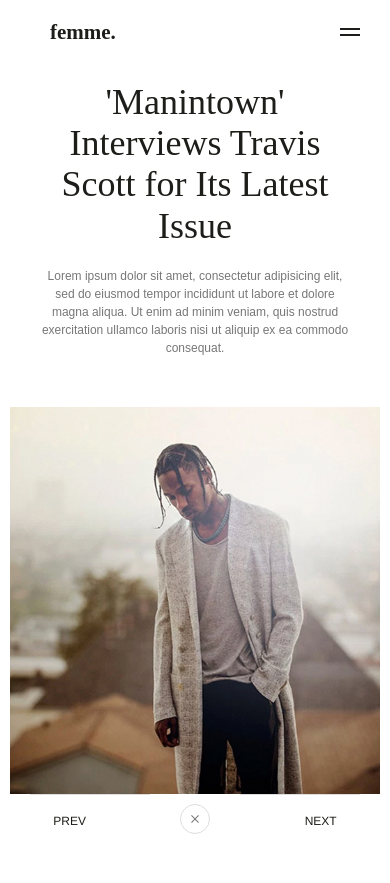
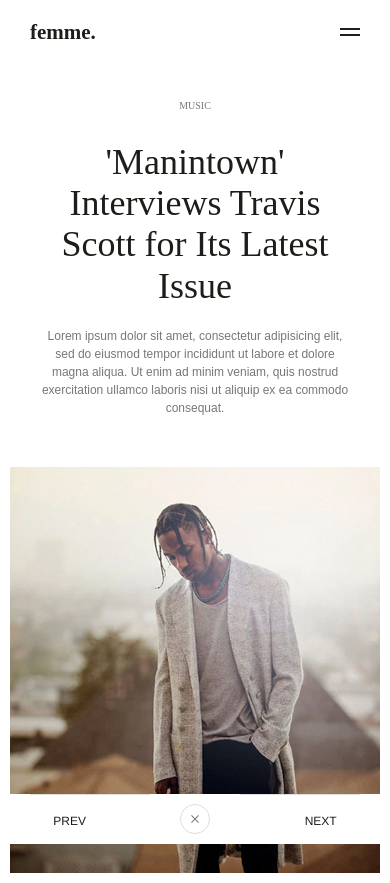
Before and after one commit to yonashailug-zz/femme, a website: page music.html in a window 390 px wide. Before the commit the page ends 844 px from the top, so only its background shows below. Drawn offline with Linux system fonts and the light colour scheme; a web font is replaced by a local one.

Commit message:
mobile fixes

```diff
--- a/css/main.css
+++ b/css/main.css
@@ -1308,7 +1308,7 @@
 .post__details {
     width: 50%;
     background-color: #f7f7f7;
-    height: 100%;
+    /*height: 100%;*/
     overflow: hidden;
     background-size: cover;
     background-repeat: no-repeat;
@@ -1725,6 +1725,10 @@
     .main-content {
         background: #fff;
     }
+    .main-post .nav {
+        position: fixed;
+        padding: 20px 30px;
+    }
     .posts {
         flex-direction: column;
         padding: 60px 0px;
@@ -1734,6 +1738,7 @@
     }
     .full-play-page .post {
         padding: 30px 30px;
+        padding-top: 90px;
     }
     .row {
         flex-direction: column;
@@ -1764,11 +1769,11 @@
     }
     .post__details {
         width: 100%;
-        min-height: 300px;
+        /*min-height: 300px;*/
         /* TODO: temporary hack */
     }
     .main-post .post {
-        flex-direction: row;
+        flex-direction: initial;
     }
     .full-play-page .site-container {
         height: initial;
@@ -1784,6 +1789,8 @@
         bottom: 10px;
         right: initial;
         top: initial;
+        left: 50%;
+        transform: translateX(-50%);
         z-index: 10;
     }
     .close__circle {
--- a/js/views/main.js
+++ b/js/views/main.js
@@ -67,6 +67,7 @@
 
         // var scrll = $("*[data-scroll]").offset().top;
 
+
         var $navHeight = $(".main .nav").offset().top;
 
         $(window).on("scroll", function(event) {
```
